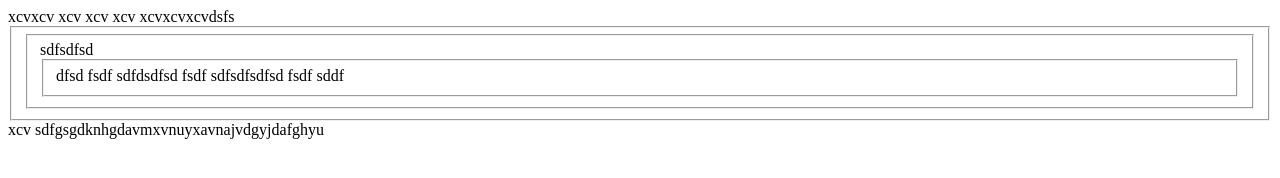
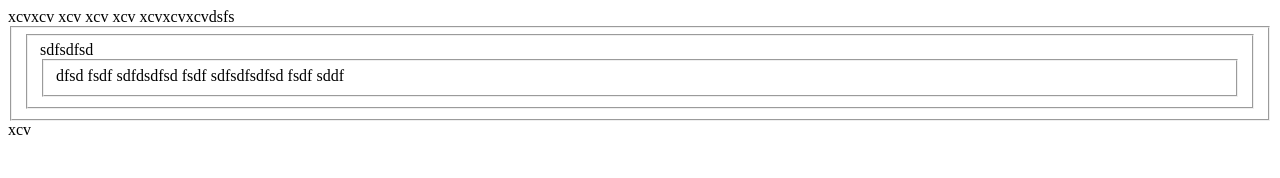
Before and after one commit to yash547/gitdata, a plain HTML site: page index.html in a window 1280 px wide. Drawn offline with Linux system fonts and the light colour scheme.

Commit message:
feature2 msg

```diff
--- a/index.html
+++ b/index.html
@@ -25,7 +25,7 @@
     </fieldset></fieldset>
 
     xcv
-
-    <dsfsf?sdfsds?dsfs>sdfgsgdknhgdavmxvnuyxavnajvdgyjdafghyu</dsfsf>
+    <yas></yas>
+    <nilesh></nilesh>
 </body>
 </html>
```
